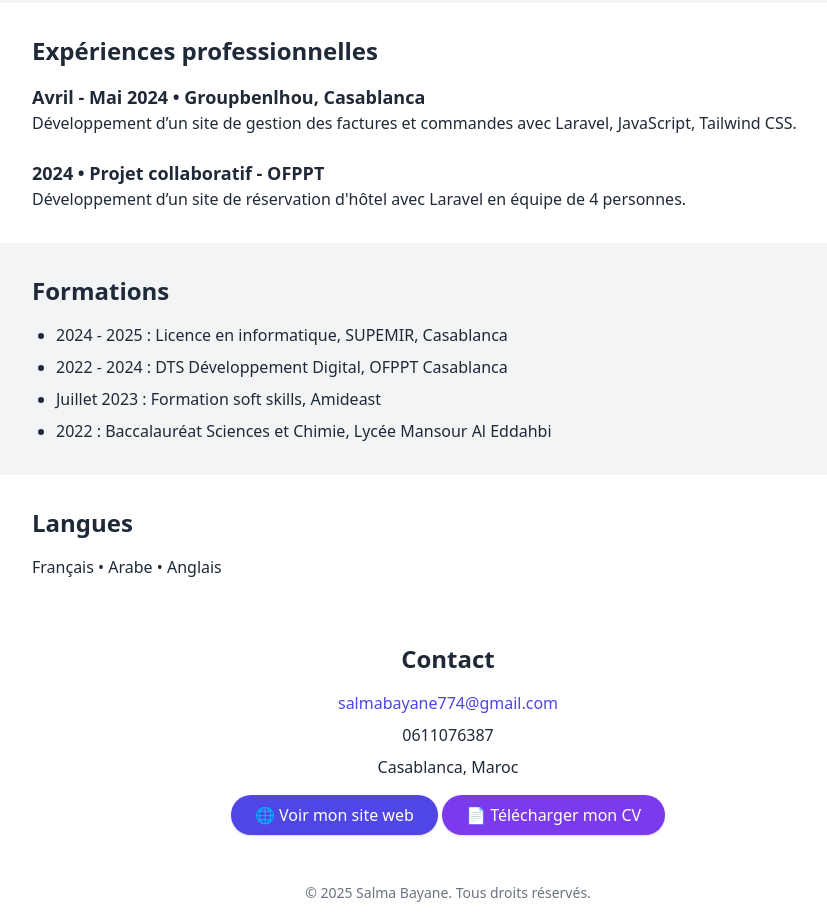
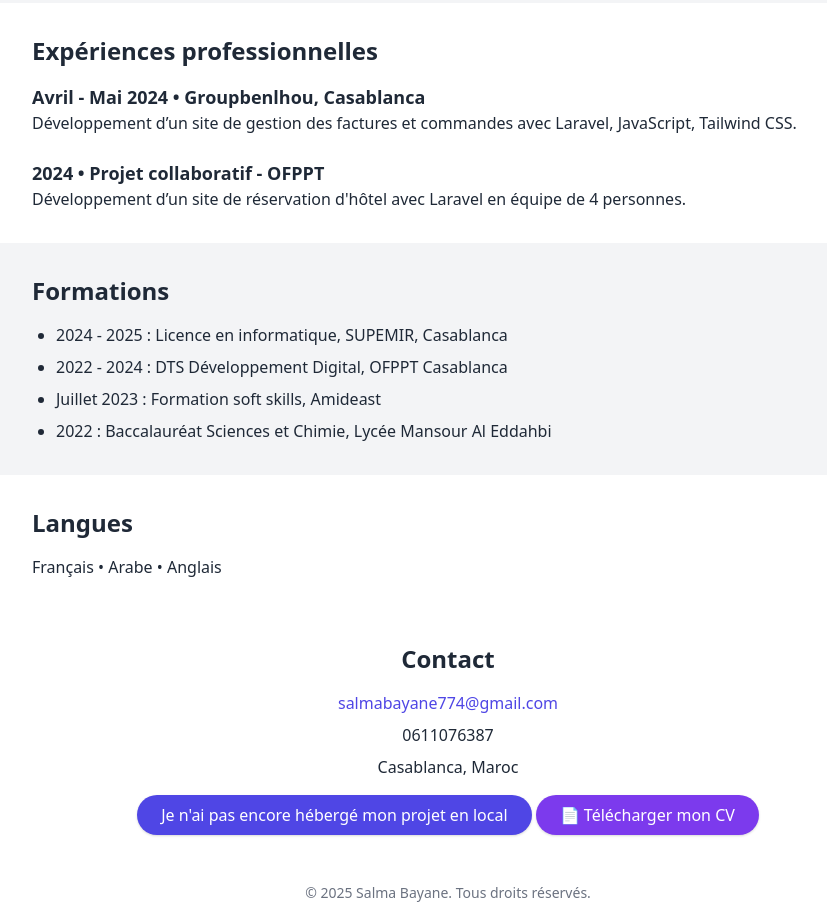
Before and after one commit to salmabayane/portfolio, a plain HTML site: page index.html in a window 1280 px wide. Shown: the part 529-1448 px from the top of the page, without its empty margins (192-1019 px from the left). Drawn offline with nearby package versions, Linux system fonts and the light colour scheme.

Commit message:
Update index.html

```diff
--- a/index.html
+++ b/index.html
@@ -79,8 +79,8 @@
     <p class="mb-4"> Casablanca, Maroc</p>
 
     <!-- Lien vers le site web (à personnaliser avec ton vrai lien) -->
-    <a href="https://ton-site.com" target="_blank" class="inline-block bg-indigo-600 text-white px-6 py-2 rounded-full shadow hover:bg-indigo-700 transition">
-      🌐 Voir mon site web
+    <a href="#" target="_blank" class="inline-block bg-indigo-600 text-white px-6 py-2 rounded-full shadow hover:bg-indigo-700 transition">
+      Je n'ai pas encore hébergé mon projet en local
     </a>
 
     <a href="CV_Salma_Bayane.pdf" download class="inline-block bg-purple-600 text-white px-6 py-2 rounded-full shadow hover:bg-purple-700 transition">
```
